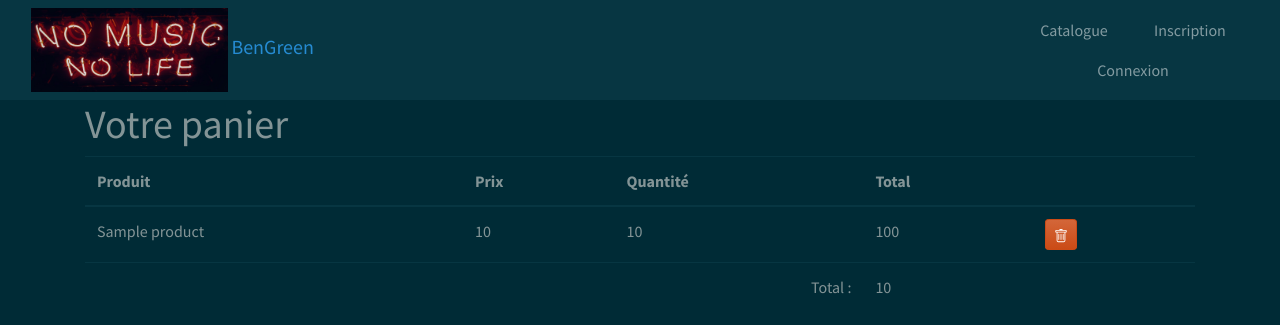
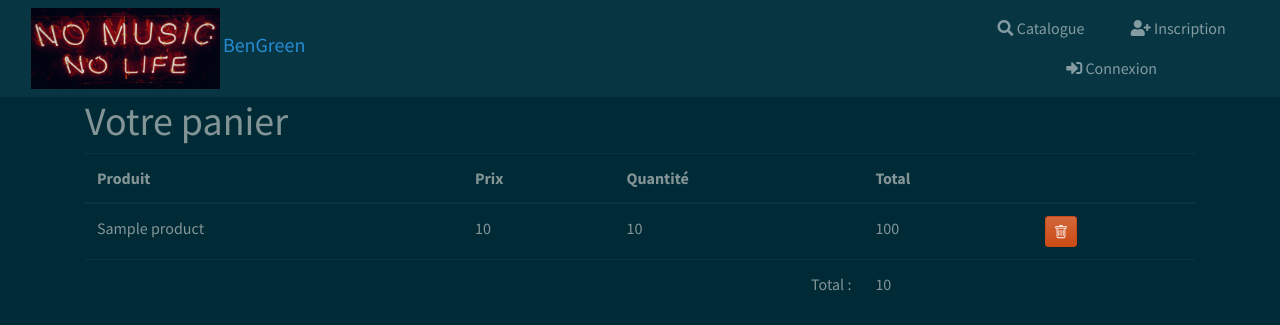
Before and after one commit to Isabellebengrine/ProjetSymfonyBenGreen, a Symfony app: template BenGreen/templates/cart/index.html.twig in a window 1280 px wide. Shown: the top 325 px of the page. Run offline with Twig, Linux system fonts and the light colour scheme; the template is opened without the code that fills it: most values are stand-ins (such as "Sample title", 1, 10 or a date in 2020); some libraries are stand-ins or nearby versions.

Commit message:
Added font awesome icons

```diff
--- a/BenGreen/templates/base.html.twig
+++ b/BenGreen/templates/base.html.twig
@@ -15,7 +15,6 @@
 
         {% endblock %}
 
-
     </head>
     <body>
     <header>
@@ -31,36 +30,37 @@
                 <div class="collapse navbar-collapse" id="navbarColor02">
                     <ul class="nav navbar-nav list-inline">
                         <li class="nav-item list-inline-item ml-auto mr-auto">
-                            <a class="nav-link" href="{{ path('products_index') }}">Catalogue
+                            <a class="nav-link" href="{{ path('products_index') }}">
+                                <i class="fas fa-search"></i> Catalogue
                                 <span class="sr-only">(current)</span>
                             </a>
                         </li>
 
                         {% if is_granted('ROLE_USER') %}
                             <li class="nav-item ml-auto mr-auto {% if mainNavMember is defined %}active{% endif %}">
-                                <a class="nav-link" href="{{path('app_member_index')}}">Espace Membre </a>
+                                <a class="nav-link" href="{{path('app_member_index')}}"><i class="fas fa-sign-in-alt"></i> Espace Membre </a>
                             </li>
                         {% endif %}
 
 
                         {% if is_granted('ROLE_ADMIN') %}
                             <li class="nav-item {% if mainNavAdmin is defined %}active{% endif %}">
-                                <a class="nav-link" href="{{path('app_admin_homepage_index')}}">Espace Admin</a>
+                                <a class="nav-link" href="{{path('app_admin_homepage_index')}}"> <i class="fas fa-sign-in-alt"></i> Espace Admin</a>
                             </li>
                         {% endif %}
 
                         {% if not app.user %}
 
                             <li class="nav-item ml-auto mr-auto list-inline-item">
-                                <a class="nav-link" href="{{ path('app_register') }}">Inscription</a>
+                                <a class="nav-link" href="{{ path('app_register') }}"><i class="fas fa-user-plus"></i> Inscription</a>
                             </li>
 
                             <li class="nav-item ml-auto mr-auto list-inline-item">
-                                <a class="nav-link" href="{{ path('login') }}"><i class="fa fa-sign-in" aria-hidden="true"></i>Connexion</a>
+                                <a class="nav-link" href="{{ path('login') }}"><i class="fas fa-sign-in-alt"></i> Connexion</a>
                             </li>
                         {% else %}
                             <li class="nav-item ml-auto mr-auto list-inline-item">
-                                <a href="{{ path('logout') }}" class="nav-link">Déconnexion</a>
+                                <a href="{{ path('logout') }}" class="nav-link"><i class="fas fa-sign-out-alt"></i> Déconnexion</a>
                             </li>
                         {% endif %}
                     </ul>
```
